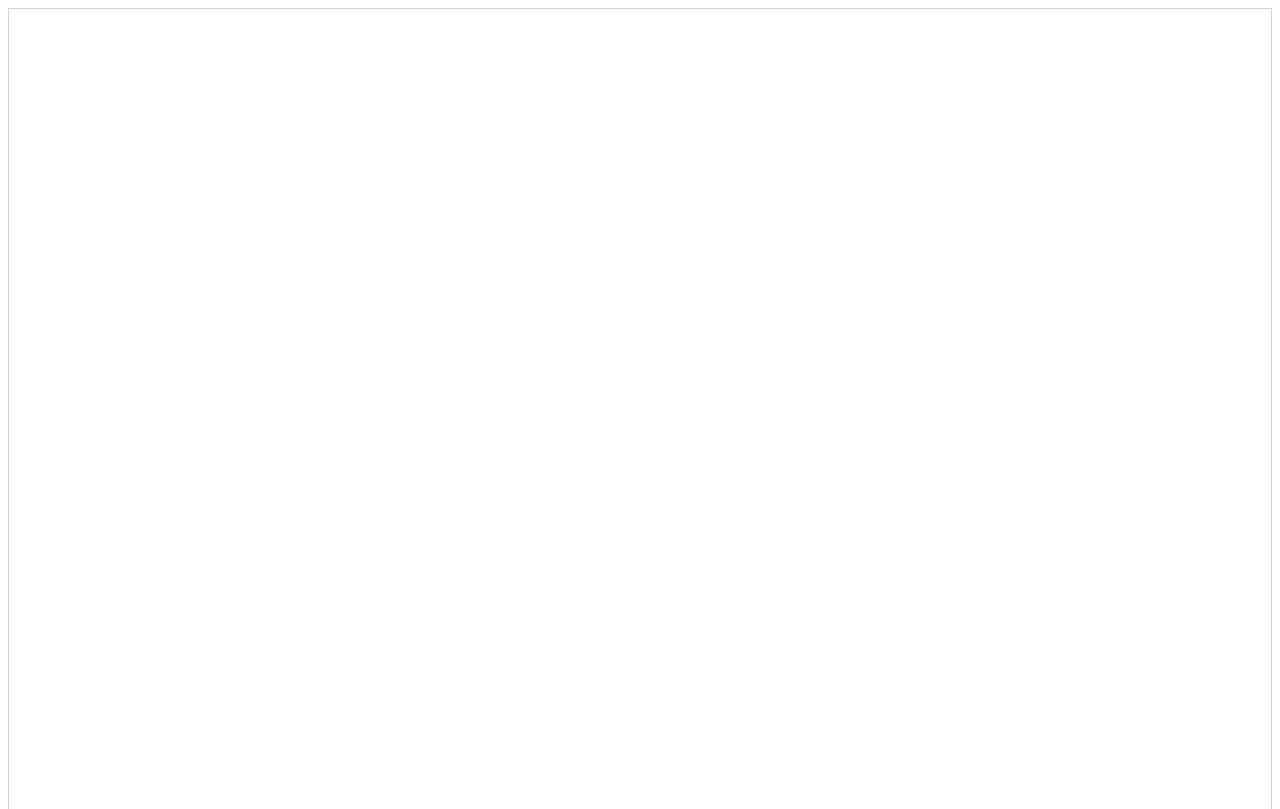
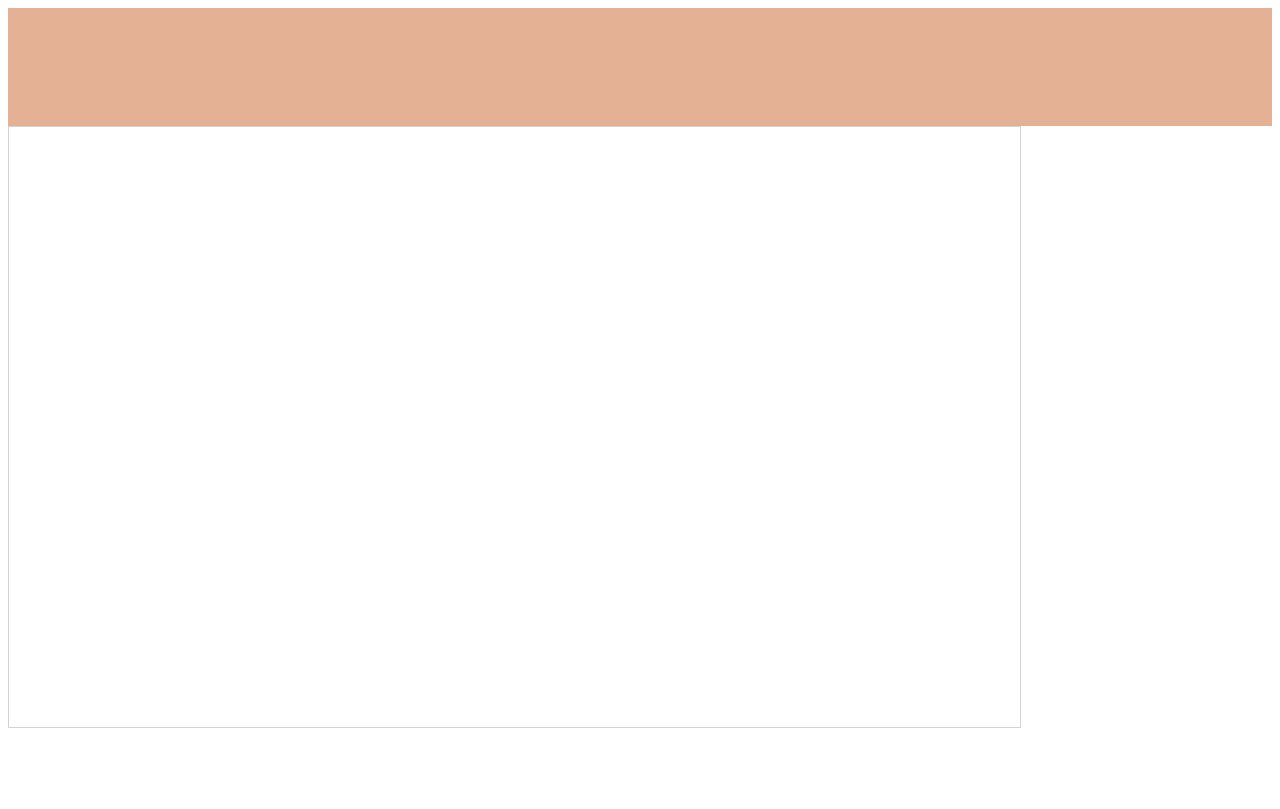
Before and after one commit to galexj9/MITH-Verovio, a plain HTML site: page index.html in a window 1280 px wide. Shown: the top 809 px of the page. Drawn offline with Linux system fonts and the light colour scheme.

Commit message:
created the style sheet

```diff
--- a/index.html
+++ b/index.html
@@ -1,26 +1,31 @@
 <html>
+
 <head>
-    <script src="script.js"></script>
+  <link rel="stylesheet" type="text/css" href="style.css">
 </head>
+
 <body>
-    <div class="panel-body">
-    <div id="app" class="panel" style="border: 1px solid lightgray; min-height: 800px;"></div>
-</div>
+  <div id="header"></div>
 
-<script type="module">
+
+
+  <!-- Verovio Viewer -->
+  <div class="panel-body">
+    <div id="app" class="panel"></div>
+  </div>
+
+  <script type="module">
     import 'https://www.verovio.org/javascript/app/verovio-app.js';
-
     // Create the app - here with an empty option object
     const app = new Verovio.App(document.getElementById("app"), {});
-
     // Load a file (MEI or MusicXML)
     fetch("https://www.verovio.org/editor/brahms.mei")
         .then(function(response) {
-            return response.text();
-        })
-        .then(function(text) {
+          return response.text();
+        }).then(function(text) {
             app.loadData(text);
         });
 </script>
 </body>
+
 </html>
--- /dev/null
+++ b/style.css
@@ -0,0 +1,15 @@
+
+
+#header {
+  background-color: #e5b195;
+  width: 100%;
+  height: 15%
+}
+
+#app {
+  border: 1px solid lightgray;
+  min-height: 600px;
+  width: 80%;
+  height: 600px;
+  left: 10%;
+}
```
